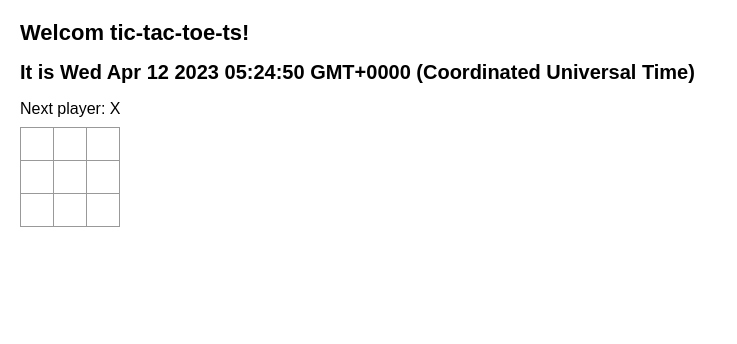
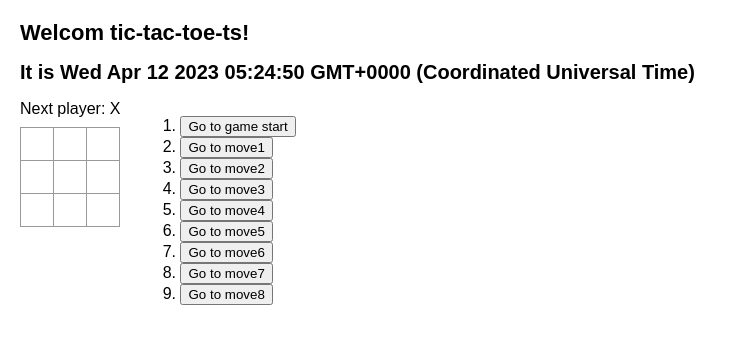
Before and after one commit to Kouya-Ajima/react-tutorial-hooks, a React (Create React App) app: page / in a window 1280 px wide. Shown: the top 344 px of the page, without its empty margins (0-737 px from the left). Built offline with nearby package versions, Linux system fonts and the light colour scheme.

Commit message:
タイムトラベル機能を追加(#9)

```diff
--- a/src/Clock.tsx
+++ b/src/Clock.tsx
@@ -1,5 +1,5 @@
 /** @format */
-import React, { useEffect, useState } from 'react';
+import { useEffect, useState } from 'react';
 
 export default function Clock() {
     const [date, newDate] = useState(new Date());
--- a/src/Game.tsx
+++ b/src/Game.tsx
@@ -28,19 +28,52 @@
         null,
         null,
     ]);
-    // OX を反転 xIsNext に初期値を代入、＆ 関数を宣言
-    const [xIsNext, setXIsNext] = useState<boolean>(true);
     // Sqares の配列 history に初期値を代入、＆ 関数を宣言
     const [history, setHistory] = useState<Array<HistoryType>>(historyDefault);
-    // 現在の履歴を取得する。 → 配列が0から始まるので、履歴の長さ −１
-    const currentSquares = history[history.length - 1];
+    // 現在、何手目かを表示する ->初期値 ０
+    const [currentMove, setCurrentMove] = useState(0);
+    // 現在の履歴を取得する。 → 最終手ではなく、現時点での手までの履歴を格納する。
+    const currentSquares = history[currentMove];
+    // currentMove が更新され、偶数なら X（True）、奇数なら O（False）
+    const xIsNext = currentMove % 2 === 0;
+
     /** ボタン押下後、履歴を更新して OX をトグル */
     function handlePlay(nextSquares: Array<SquareType>) {
+        // currentMove + 1 -> 今の手順。→ Slice は、最後のインデックスが含まれないため ＋1
+        //   → それに対して、NextSquares をプラスする。
+        const nextHistory = [...history.slice(0, currentMove + 1), nextSquares];
         // history の全履歴 ＋ 新しい履歴（Board から渡されたもの）
-        setHistory([...history, nextSquares]);
-        // O X を トグル
-        setXIsNext(!xIsNext);
+        setHistory(nextHistory);
+        // 現在の手を更新 → 全履歴の、その次の手が現在の手になるように更新する
+        setCurrentMove(nextHistory.length + 1);
     }
+
+    // 履歴を更新する → 指定のインデックスまでの配列に置き換える。
+    function jumpTo(nextMove: number) {
+        // 今の手を、ボタンを押した時点の手に更新する。
+        setCurrentMove(nextMove);
+    }
+
+    /** move -> index , squares -> 値 */
+    const moves = history.map((squares, move) => {
+        let description;
+        // move があれば -> インデックスが0 以上であれば
+        if (move > 0) {
+            description = 'Go to move' + move;
+        } else {
+            // 履歴がない場合の処理 → 開始文字
+            description = 'Go to game start';
+        }
+        return (
+            // 兄弟要素を生成する場合、キーに一意な値を入れないと警告が出る。
+            //  → 再レンダリングをする際に、Reactが識別するものとして Key が必要になる。
+            //  → ボタンを押下したときなど、どのボタンを押したかどうかをReactが識別する。
+            <li key={move}>
+                {/* () =>  を、関数の呼び出し時にはつける。 */}
+                <button onClick={() => jumpTo(move)}>{description}</button>
+            </li>
+        );
+    });
 
     return (
         <>
@@ -55,7 +88,7 @@
                     />
                 </div>
                 <div className='game-info'>
-                    <ol>{/*TODO*/}</ol>
+                    <ol>{moves}</ol>
                 </div>
             </div>
         </>
```
